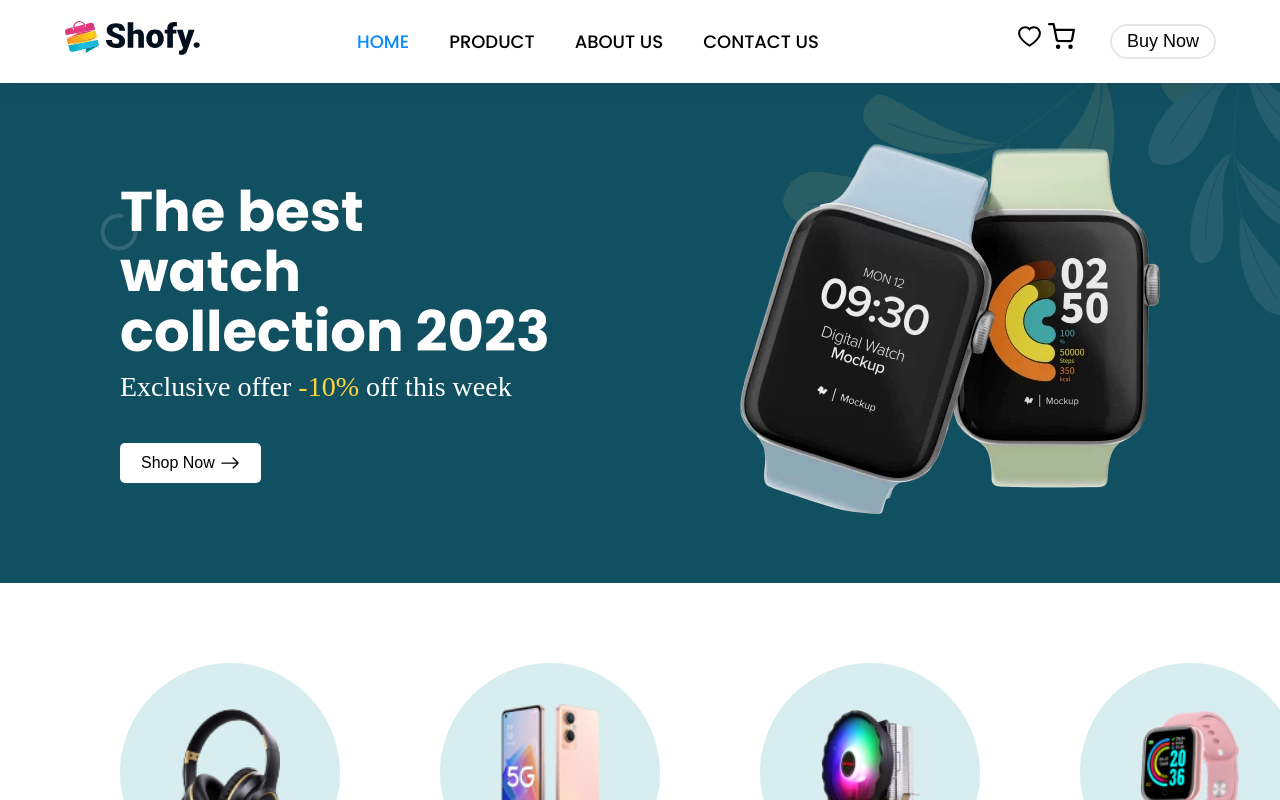
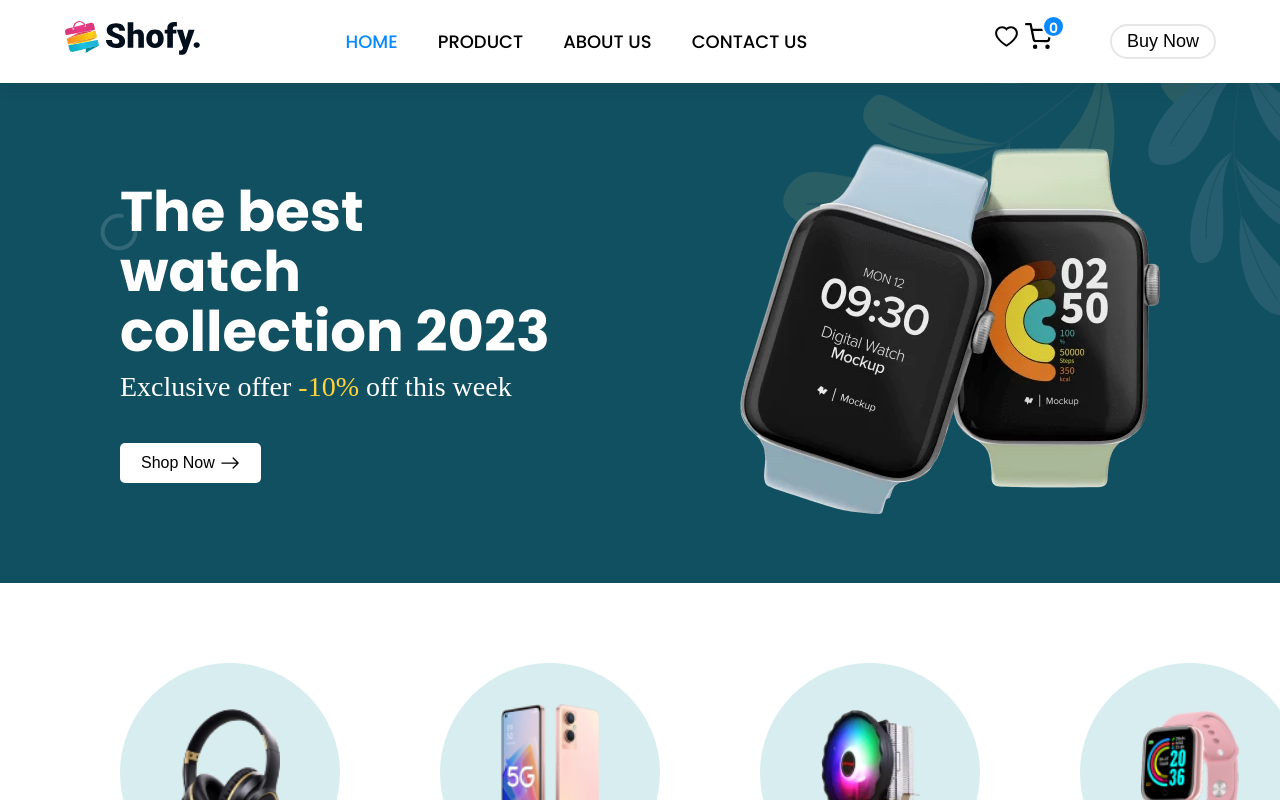
Before and after one commit to Shakiqurrahman/shofy-ecommerce, a React (Vite) app: page / in a window 1280 px wide. Shown: the top 800 px of the page. Built offline with nearby package versions, Linux system fonts and the light colour scheme; a web font is replaced by a local one.

Commit message:
commmited

```diff
--- a/src/components/Header/Header.css
+++ b/src/components/Header/Header.css
@@ -34,6 +34,22 @@
 .cart-icon{
     display: flex;
     align-items: center;
+}
+
+.cart-icon .cart-qty{
+    background-color: #0989ff;
+    width: 23px;
+    height: 23px;
+    line-height: 22px;
+    text-align: center;
+    border-radius: 50%;
+    color: white;
+    font-size: 14px;
+    font-weight: 600;
+    position: relative;
+    top: -15px;
+    left: -15px;
+    border: 2px solid white;
 }
 
 .cart-icon .link{
--- a/src/components/Header/Header.jsx
+++ b/src/components/Header/Header.jsx
@@ -1,4 +1,4 @@
-import React, { useState } from "react";
+import React, { useContext, useState } from "react";
 import { AiOutlineHeart } from "react-icons/ai";
 import { FiShoppingCart } from "react-icons/fi";
 import { GiHamburgerMenu } from "react-icons/gi";
@@ -6,8 +6,10 @@ import { GrClose } from "react-icons/gr";
 import { Link, NavLink } from "react-router-dom";
 import "./Header.css";
 import logo from "/logo.svg";
+import { ShopContext } from "../../contexts/shop-context";
 
 const Header = () => {
+  const {cart} = useContext(ShopContext);
   const [toggle, setToggle] = useState(false);
 
   const handleClose = () => {
@@ -47,6 +49,7 @@ const Header = () => {
         <Link className="link" to="/cart">
           <FiShoppingCart />
         </Link>
+        <span className="cart-qty">{cart.length}</span>
         <Link to="/">
           <button className="buy-now-btn">Buy Now</button>
         </Link>
```
